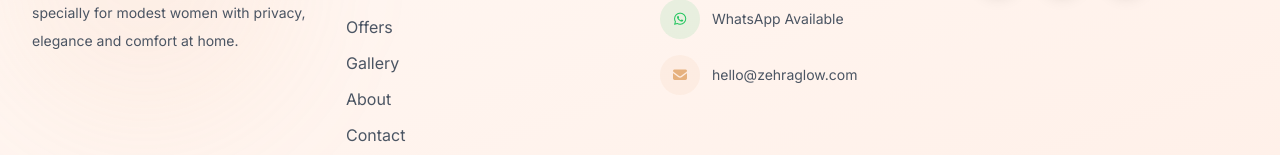
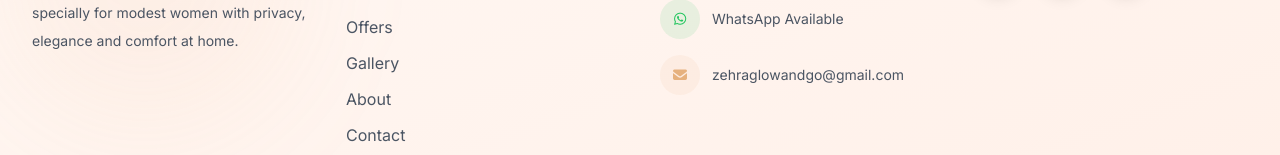
Before and after one commit to Balvarazagit/zehra-glow-go, a React (Vite) app: page /contact in a window 1280 px wide. Shown: the part 1262-1417 px from the top of the page. Built offline with nearby package versions, Linux system fonts and the light colour scheme.

Commit message:
change email

```diff
--- a/src/components/footer/Footer.jsx
+++ b/src/components/footer/Footer.jsx
@@ -110,7 +110,7 @@ const Footer = () => {
                   <i className="fas fa-envelope text-roseGold"></i>
                 </div>
 
-                <span>hello@zehraglow.com</span>
+                <span>zehraglowandgo@gmail.com</span>
               </div>
             </div>
           </motion.div>
```
